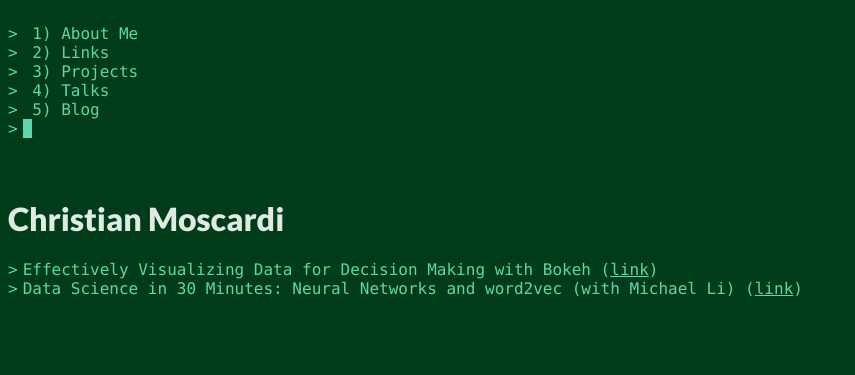
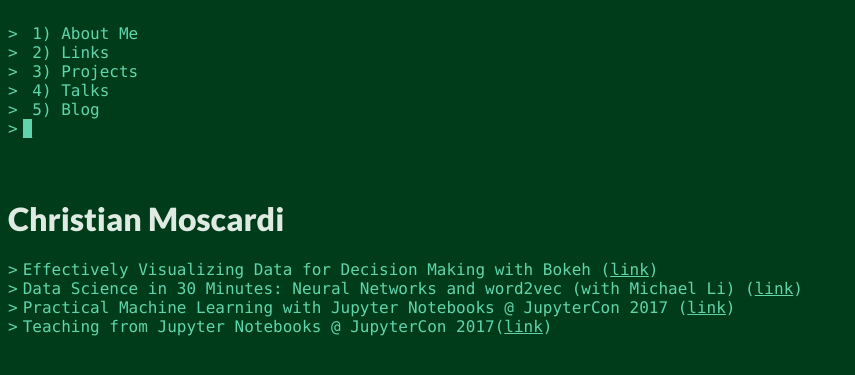
Before and after one commit to cmoscardi/cmoscardi.github.io, a Jekyll site: the page built from talks.html, in a window 1280 px wide. Shown: the top 375 px of the page, without its empty margins (0-855 px from the left). Built offline with Jekyll 4.4.1, drawn with Linux system fonts in a browser that asks for light colours; nearby versions of some CDN libraries.

Commit message:
new talks

```diff
--- a/talks.html
+++ b/talks.html
@@ -7,4 +7,6 @@ title: talks
 <ul id="talks">
   <li>Effectively Visualizing Data for Decision Making with Bokeh (<a href="https://www.brighttalk.com/webcast/9059/172807">link</a>)</li>
   <li>Data Science in 30 Minutes: Neural Networks and word2vec (with Michael Li) (<a href="https://www.youtube.com/watch?v=Xoiv_581ahU&feature=youtu.be">link</a>)</li>
+  <li>Practical Machine Learning with Jupyter Notebooks @ JupyterCon 2017 (<a href="https://conferences.oreilly.com/jupyter/jup-ny/public/schedule/detail/60300">link</a>)</li>
+  <li>Teaching from Jupyter Notebooks @ JupyterCon 2017(<a href="https://conferences.oreilly.com/jupyter/jup-ny/public/schedule/detail/60258">link</a>)</li>
 </ul>
```
